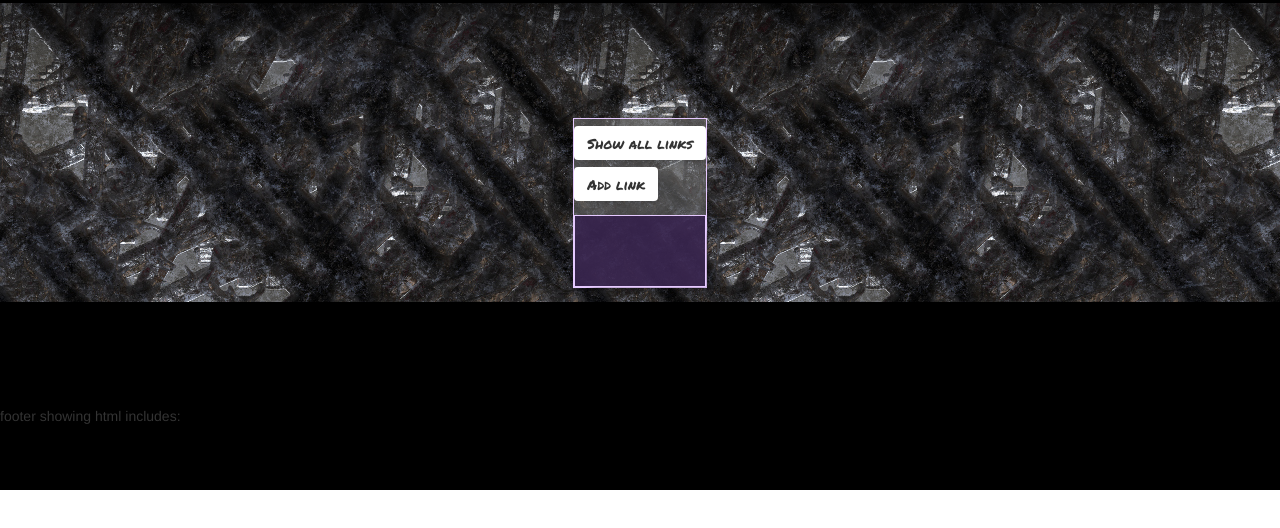
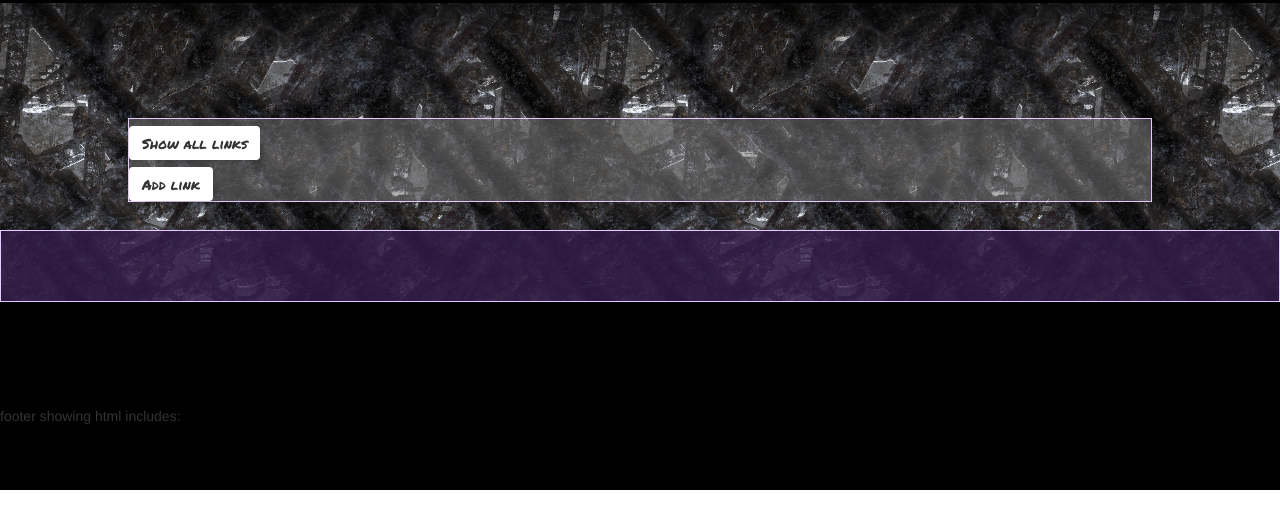
Before and after one commit to makingentropy/finalproject, a website: page public/index.html in a window 1280 px wide. Shown: the part 138-666 px from the top of the page. Drawn offline with nearby package versions, Linux system fonts and the light colour scheme.

Commit message:
styling responsive. Almost there.

```diff
--- a/public/css/style.css
+++ b/public/css/style.css
@@ -1,5 +1,6 @@
 body{
   background:#000000;
+  height:100%;
 }
 a{
   text-decoration: none;
@@ -24,6 +25,7 @@ a:hover{
   padding-top:20%;
   display: inline-flex;
   justify-content: space-evenly;
+  height:100%;
   width:100%;
 
 }
@@ -63,8 +65,7 @@ a:hover{
 
 }
 .listContainer{
-  width:calc(80%-1px);
-  display:inline-block;
+  width:80%;
   border: 1px solid #e6caff;
   /*margin-top: 1em;*/
   /*padding: 2em 3em 3em 3em;*/
@@ -72,9 +73,12 @@ a:hover{
   -webkit-box-shadow: 10px 10px 7px -8px rgba(0,0,0,0.24);
   -moz-box-shadow: 10px 10px 7px -8px rgba(0,0,0,0.24);
   box-shadow: 10px 10px 7px -8px rgba(0,0,0,0.24);
+  display:inline-flex;
   justify-content: space-evenly;
 }
 .listContainer2{
+  /*display: flex;*/
+  width:100%;
   border: 1px solid #e6caff;
   margin-top: 1em;
   padding: 2em 3em 3em 3em;
@@ -140,11 +144,14 @@ a:hover{
 #getAllLinks{
   width:100%;
 }
+#linkBtnHolder{
+  width:100%;
+}
 #links_controls{
-  width:100%;
   margin-bottom: 1em;
   display:inline-flex;
   justify-content: space-evenly;
+  width:100%;
 }
 #links_displayAndUpdate{
   width:100%;
--- a/public/includes/dynamic_linkManagement.html
+++ b/public/includes/dynamic_linkManagement.html
@@ -1,3 +1,4 @@
+<div id="linkBtnHolder">
   <div ng-click="ctrl.getLinks()" class="marker">
     <div class="btn" ng-click="">Show all links</div>
   </div>
@@ -5,17 +6,9 @@
     <div class="btn">Add link</div>
   </div>
   <div ng-include="'includes/dynamic_createLink.html'"></div>
+</div>
 <!-- <div ng-if="ctrl.pageShowing=='includes/dynamic_getAllLinks.html'"> -->
 
-    <div class="listContainer2">
-        <div ng-repeat="link in ctrl.allLinks track by $index" class="divListItem tubes">
-          <div ng-click="ctrl.linkSelected(link)">
-            <iframe width="560" height="315" ng-src="{{link.url.replace('watch?v=', 'embed/')}}" frameborder="0" allowfullscreen></iframe>
-            <div class="divListItem_header">{{link.url.replace("watch?v=", "embed/")}}</div>
-            <div>media type:{{link.media_type}}</div>
-            <div class="">genre: {{link.genre}}</div>
-          </div>
-        </div>
-    </div>
+
 
 <!-- </div> -->
--- a/public/index.html
+++ b/public/index.html
@@ -28,6 +28,16 @@
         <div id="links_controls">
           <div class="listContainer" ng-include="'includes/dynamic_linkManagement.html'"></div>
         </div>
+        <div class="listContainer2">
+            <div ng-repeat="link in ctrl.allLinks track by $index" class="divListItem tubes">
+              <div ng-click="ctrl.linkSelected(link)">
+                <iframe width="560" height="315" ng-src="{{link.url.replace('watch?v=', 'embed/')}}" frameborder="0" allowfullscreen></iframe>
+                <div class="divListItem_header">{{link.url.replace("watch?v=", "embed/")}}</div>
+                <div>media type:{{link.media_type}}</div>
+                <div class="">genre: {{link.genre}}</div>
+              </div>
+            </div>
+        </div>
 
         <div id="displaySeparator"/>
         <div id="links_displayAndUpdate">
```
Lines whose indentation alone changed are shown as unchanged.
